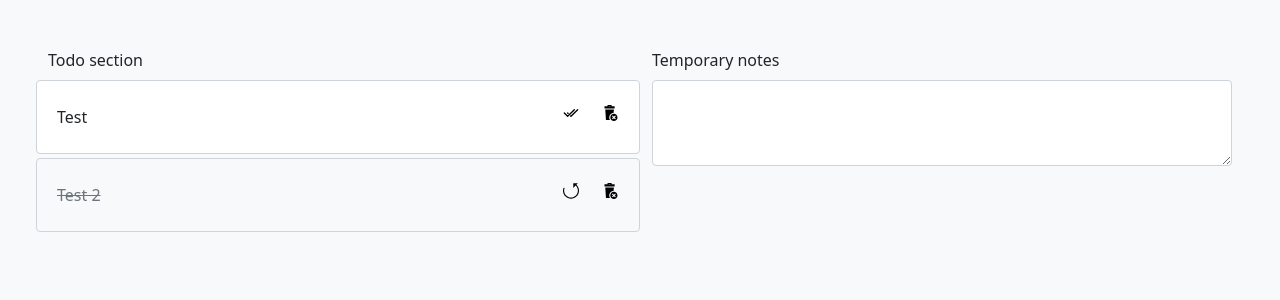
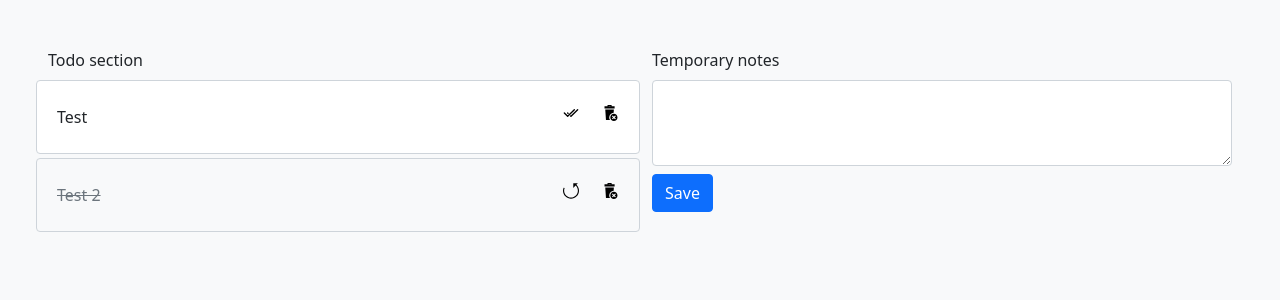
Before and after one commit to filipizydorczyk/tmp-app, a React (Create React App) app: page /overview in a window 1280 px wide. Shown: the top 300 px of the page. Built offline with nearby package versions, Linux system fonts and the light colour scheme; no server answers.

Commit message:
dev: notes operation works on frontend

```diff
--- /dev/null
+++ b/src/components/NotesSection/index.tsx
@@ -0,0 +1,39 @@
+import { useNotes } from "@tmp/front/contexts/notes-context";
+import React, { useEffect, useRef } from "react";
+import { Button, Form } from "react-bootstrap";
+
+function NotesSection() {
+    const notes = useNotes();
+    const notesRef = useRef<HTMLTextAreaElement>(null);
+
+    useEffect(() => {
+        notes.fetchNotes();
+    }, []);
+
+    return (
+        <Form>
+            <Form.Group className="mb-3" controlId="notes">
+                <Form.Label>Temporary notes</Form.Label>
+
+                <Form.Control
+                    ref={notesRef}
+                    as="textarea"
+                    rows={3}
+                    defaultValue={notes.notes}
+                />
+
+                <Button
+                    className="my-2"
+                    variant="primary"
+                    onClick={() => {
+                        notes.saveNotes(notesRef.current?.value || "");
+                    }}
+                >
+                    Save
+                </Button>
+            </Form.Group>
+        </Form>
+    );
+}
+
+export default NotesSection;
--- a/src/contexts/notes-context.tsx
+++ b/src/contexts/notes-context.tsx
@@ -4,6 +4,7 @@ import useApiClient from "@tmp/front/hooks/useApiClient";
 type NotesContextProps = {
     notes: string;
     fetchNotes: () => Promise<boolean>;
+    saveNotes: (notes: string) => Promise<boolean>;
 };
 
 type NotesProviderProps = {
@@ -12,14 +13,15 @@ type NotesProviderProps = {
 
 const defaulNotesContextProps = {
     notes: "",
-    fetchNotes: async () => true,
+    fetchNotes: async () => Promise.resolve(true),
+    saveNotes: async (notes: string) => Promise.resolve(true),
 };
 
 const NotesContext = createContext<NotesContextProps>(defaulNotesContextProps);
 
 const NotesProvider = ({ children }: NotesProviderProps) => {
     const [notes, setNotes] = useState<string>("");
-    const { getNotes } = useApiClient();
+    const { getNotes, saveNotes: saveNotesRequest } = useApiClient();
 
     /**
      * This funtion will make an API call and refresh notes
@@ -32,8 +34,20 @@ const NotesProvider = ({ children }: NotesProviderProps) => {
         return true;
     };
 
+    /**
+     * Function to make save REST request
+     * @param notes note to be saved
+     * @returns boolean if action was successful.
+     * It will also refresh notes state
+     */
+    const saveNotes = async (notes: string) => {
+        const response = await saveNotesRequest(notes);
+        setNotes(response.content || "");
+        return true;
+    };
+
     return (
-        <NotesContext.Provider value={{ notes, fetchNotes }}>
+        <NotesContext.Provider value={{ notes, fetchNotes, saveNotes }}>
             {children}
         </NotesContext.Provider>
     );
--- a/src/hooks/useApiClient.ts
+++ b/src/hooks/useApiClient.ts
@@ -39,8 +39,26 @@ const useApiClient = () => {
      */
     const getNotes = () => {
         return new Promise<NotesDTO>((resolve, rejects) => {
-            const resp = Axios.get(
-                `${BACKEND_URL}/token/notes`,
+            const resp = Axios.get(`${BACKEND_URL}/notes`, requestHeaders);
+            resp.then((val) => {
+                resolve(val.data as NotesDTO);
+            });
+            resp.catch((er) => {
+                rejects(er);
+            });
+        });
+    };
+
+    /**
+     * Funtion to save notes in database
+     * @param notes sring to ba saved in backend app
+     * @returns updated notes dto
+     */
+    const saveNotes = (notes: string) => {
+        return new Promise<NotesDTO>((resolve, rejects) => {
+            const resp = Axios.post(
+                `${BACKEND_URL}/notes`,
+                { content: notes } as NotesDTO,
                 requestHeaders
             );
             resp.then((val) => {
@@ -52,7 +70,7 @@ const useApiClient = () => {
         });
     };
 
-    return { logIn, getNotes };
+    return { logIn, getNotes, saveNotes };
 };
 
 export default useApiClient;
--- a/src/pages/ContentPage.tsx
+++ b/src/pages/ContentPage.tsx
@@ -1,15 +1,10 @@
-import React, { useEffect } from "react";
+import React from "react";
 import { Col, Container, Form, Row } from "react-bootstrap";
 import TodoList from "@tmp/front/components/TodoList";
-import { NotesProvider, useNotes } from "@tmp/front/contexts/notes-context";
+import { NotesProvider } from "@tmp/front/contexts/notes-context";
+import NotesSection from "@tmp/front/components/NotesSection";
 
 function ContentPage() {
-    const notes = useNotes();
-
-    useEffect(() => {
-        notes.fetchNotes();
-    }, []);
-
     return (
         <Container className="bg-light p-5" style={{ height: "100vh" }} fluid>
             <Row>
@@ -36,21 +31,9 @@ function ContentPage() {
                     />
                 </Col>
                 <Col>
-                    <Form>
-                        <Form.Group
-                            className="mb-3"
-                            controlId="exampleForm.ControlTextarea1"
-                        >
-                            <Form.Label>Temporary notes</Form.Label>
-                            <NotesProvider>
-                                <Form.Control
-                                    as="textarea"
-                                    rows={3}
-                                    value={notes.notes}
-                                />
-                            </NotesProvider>
-                        </Form.Group>
-                    </Form>
+                    <NotesProvider>
+                        <NotesSection />
+                    </NotesProvider>
                 </Col>
             </Row>
         </Container>
```
